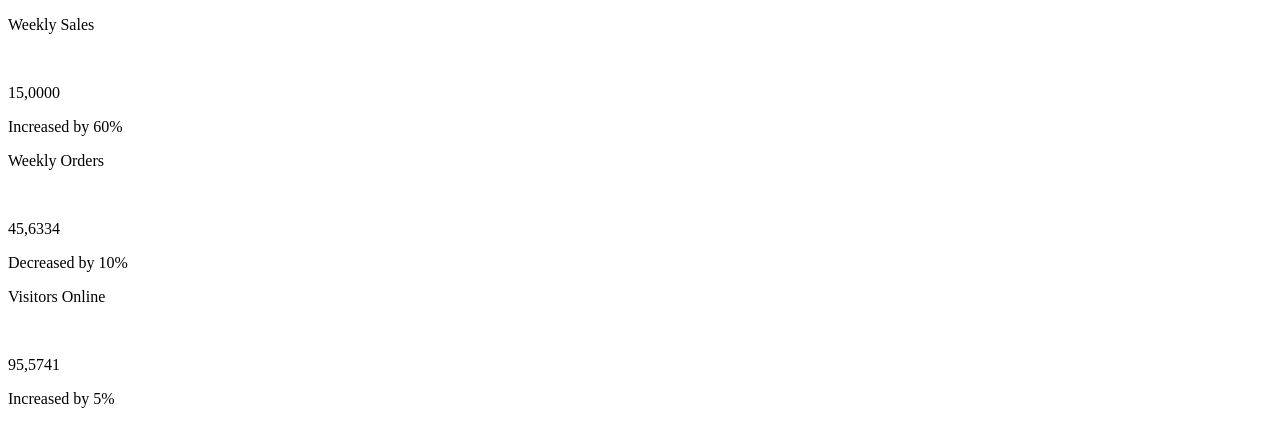
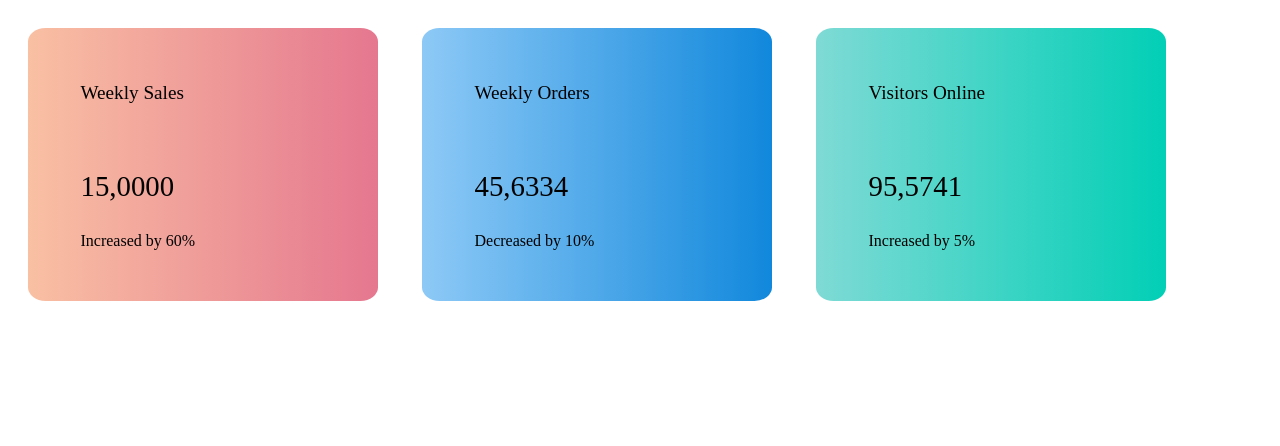
Before and after one commit to Victor-Mal/CSS-Positions-Pseudo-elements, a plain HTML site: page index.html in a window 1280 px wide. Drawn offline with Linux system fonts and the light colour scheme.

Commit message:
Add background and font size

```diff
--- a/assets/css/style.css
+++ b/assets/css/style.css
@@ -0,0 +1,33 @@
+.cards {
+    display: inline-block;
+    margin: 20px;
+    min-width: 350px;
+    border-radius: 5%;
+
+}
+.wrapper {
+    padding: 10% 15%;
+}
+.c1 {
+    background: linear-gradient(to right, #f9c0a3, #e5778f);
+}
+
+.c2 {
+    background: linear-gradient(to right, #8dc9f6, #1188dc);
+}
+
+.c3 {
+    background: linear-gradient(to right, #7fdad5, #02cfb6);
+}
+
+.content {
+font-size: 1.2rem;
+}
+
+.cash {
+    font-size: 1.8rem;
+}
+
+.changes {
+    font-size: 1rem;
+}
--- a/index.html
+++ b/index.html
@@ -9,23 +9,29 @@
 </head>
 <body>
     <article class="cards c1">
+        <div class="wrapper">
             <p class="content">Weekly Sales</p>
             <img class="ic1" src="" alt="">
             <img class="ic1.2" src="" alt="">
             <p class="cash">15,0000</p>
             <p class="changes">Increased by 60%</p>
+        </div>
     </article>
     <article class="cards c2">
+        <div class="wrapper">
             <p class="content">Weekly Orders</p>
             <img class="ic2" src="" alt="">
             <p class="cash">45,6334</p>
             <p class="changes">Decreased by 10%</p>
+        </div>
     </article>
     <article class="cards c3">
+        <div class="wrapper">
             <p class="content">Visitors Online</p>
             <img class="ic3" src="" alt="">
             <p class="cash">95,5741</p>
             <p class="changes">Increased by 5%</p>
+        </div>
     </article>
 
 </body>
```
Lines whose indentation alone changed are shown as unchanged.
